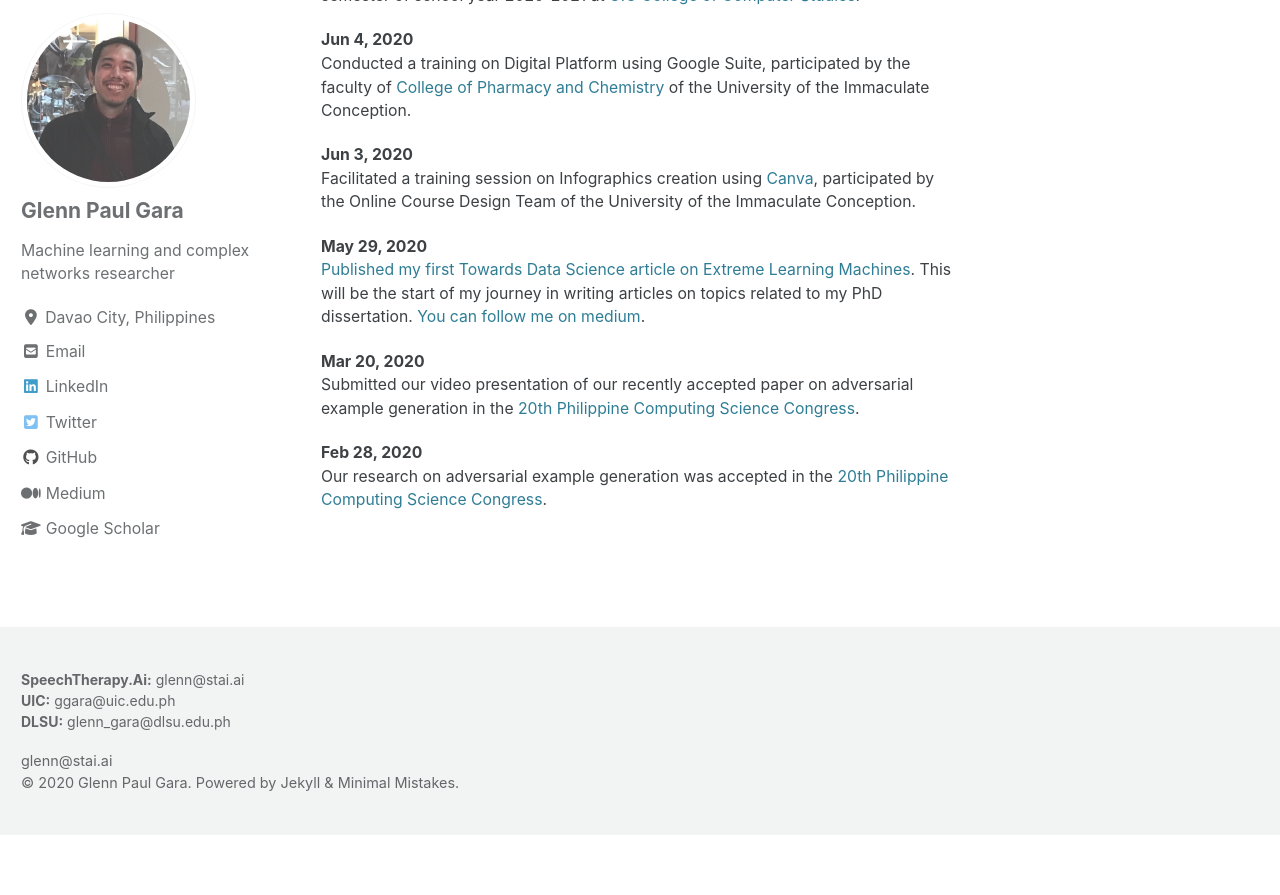
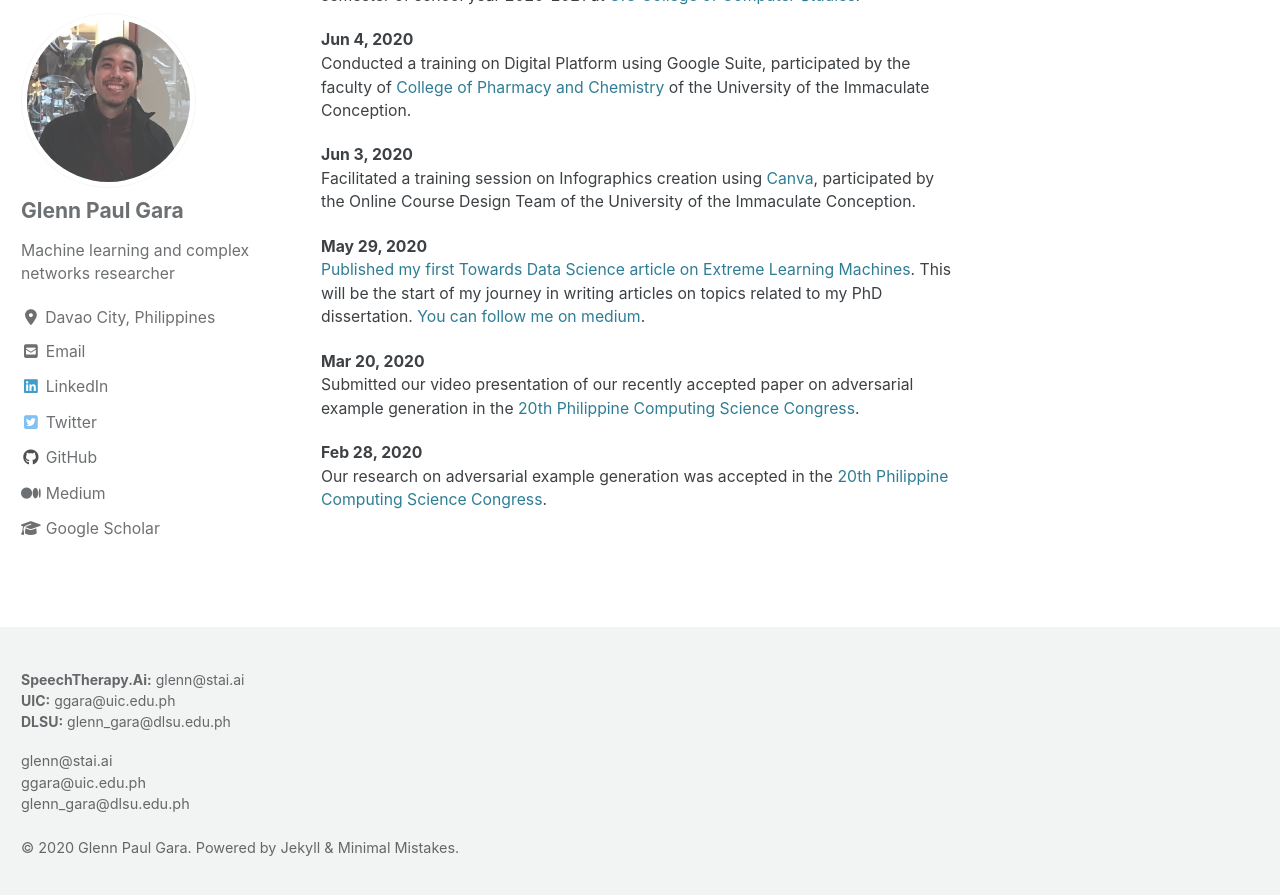
Before and after one commit to glenngara/glenngara.github.io, a Jekyll site: the page built from _pages/home.md, in a window 1280 px wide and 900 px high, scrolled down 1373 px. Shown: the top 895 px of the window. Built offline with Jekyll 4.4.1, drawn with Linux system fonts in a browser that asks for light colours; cached includes are drawn as plain includes; nearby versions of some CDN libraries; before the commit the page ends 2208 px from its top, so only the background shows below that.

Commit message:
uupdated footer

```diff
--- a/_includes/footer.html
+++ b/_includes/footer.html
@@ -18,5 +18,8 @@
 
 <div class="page__footer-copyright">
   glenn@stai.ai <br>
+  ggara@uic.edu.ph <br>
+  glenn_gara@dlsu.edu.ph
+  <br><br>
   &copy; {{ site.time | date: '%Y' }} {{ site.name | default: site.title }}. {{ site.data.ui-text[site.locale].powered_by | default: "Powered by" }} <a href="https://jekyllrb.com" rel="nofollow">Jekyll</a> &amp; <a href="https://mademistakes.com/work/minimal-mistakes-jekyll-theme/" rel="nofollow">Minimal Mistakes</a>.
 </div>
```
